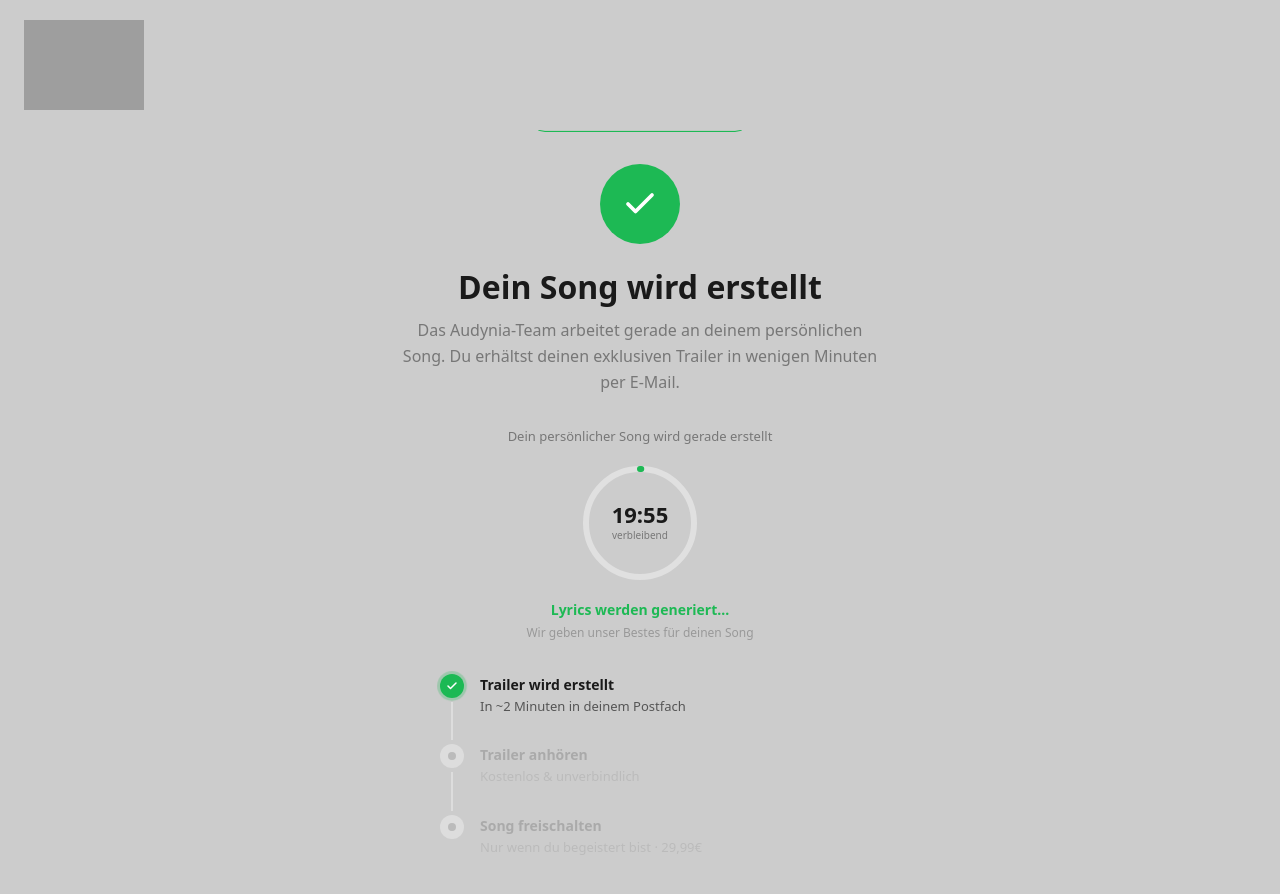
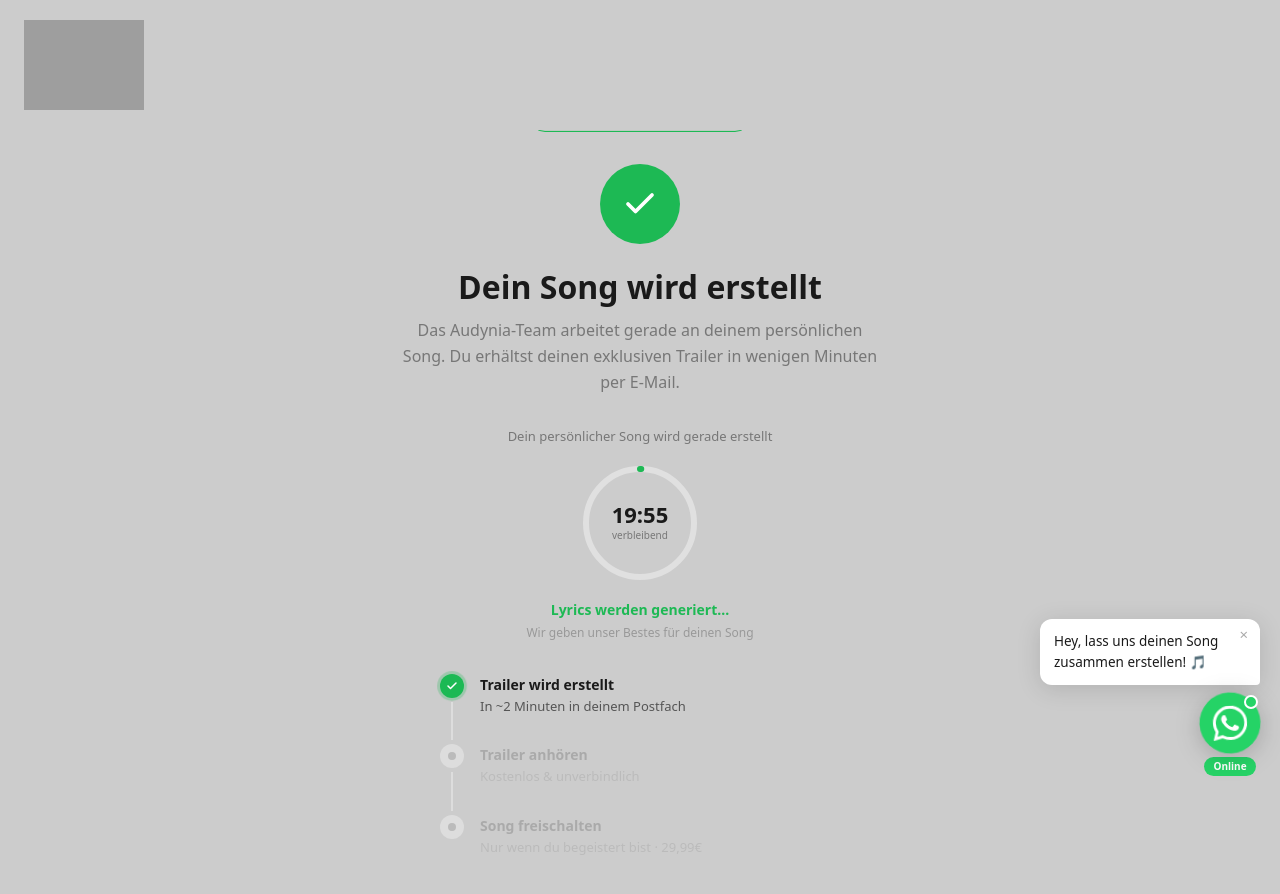
Before and after one commit to raouiata1/vowlyra, a Next.js app: page /success in a window 1280 px wide. Shown: the top 894 px of the page. Built offline with nearby package versions, Linux system fonts and the light colour scheme; grey boxes are pictures that could not be loaded.

Commit message:
ChatBar: Welcome-Blase nach 4s; Success-Seite: ChatBar statt rohem Crisp
Co-Authored-By: Claude Sonnet 4.6 <noreply@anthropic.com>

```diff
--- a/src/app/success/page.tsx
+++ b/src/app/success/page.tsx
@@ -2,6 +2,7 @@
 
 import { useState, useEffect } from "react";
 import Image from "next/image";
+import ChatBar from "@/components/ChatBar";
 
 
 const TOTAL_SECONDS = 1200; // 20 minutes
@@ -40,19 +41,6 @@ export default function SuccessPage() {
   const [email, setEmail]         = useState("");
   const [labelKey, setLabelKey]   = useState(0);
 
-  // Load Crisp on page mount — widget appears automatically bottom-right
-  useEffect(() => {
-    window.$crisp = [];
-    window.CRISP_WEBSITE_ID = "13d9d527-448d-4c25-bb2d-ce315a673134";
-    const script = document.createElement("script");
-    script.src = "https://client.crisp.chat/l.js";
-    script.async = true;
-    document.head.appendChild(script);
-
-    return () => {
-      document.head.removeChild(script);
-    };
-  }, []);
 
   useEffect(() => {
     const stored = sessionStorage.getItem("audynia_email");
@@ -72,6 +60,7 @@ export default function SuccessPage() {
   useEffect(() => { setLabelKey((k) => k + 1); }, [currentLabel]);
 
   return (
+    <>
     <div style={{ background: "#CCCCCC", minHeight: "100vh", fontFamily: "system-ui, -apple-system, sans-serif" }}>
       <style>{`
         @keyframes checkIn {
@@ -238,5 +227,7 @@ export default function SuccessPage() {
 
       </div>
     </div>
+    <ChatBar />
+    </>
   );
 }
--- a/src/components/ChatBar.tsx
+++ b/src/components/ChatBar.tsx
@@ -16,12 +16,22 @@ type Phase =
 export default function ChatBar() {
   const [phase, setPhase] = useState<Phase>("idle");
   const [input, setInput] = useState("");
+  const [showBubble, setShowBubble] = useState(false);
   const inputRef = useRef<HTMLInputElement>(null);
 
   // ── silently pre-load Crisp after 5 s of idle time ──────────────────────
-  // The script loads in the background; the widget stays hidden until handoff.
   useEffect(() => {
     const t = setTimeout(loadCrisp, 5_000);
+    return () => clearTimeout(t);
+  }, []);
+
+  // ── auto-show welcome bubble once per session after 4 s ──────────────────
+  useEffect(() => {
+    if (sessionStorage.getItem("audynia_bubble_shown")) return;
+    const t = setTimeout(() => {
+      setShowBubble(true);
+      sessionStorage.setItem("audynia_bubble_shown", "1");
+    }, 4_000);
     return () => clearTimeout(t);
   }, []);
 
@@ -269,6 +279,37 @@ export default function ChatBar() {
         </div>
       )}
 
+      {/* ── welcome bubble ───────────────────────────────────────────────── */}
+      {showBubble && !panelVisible && (
+        <div style={{
+          position: "relative",
+          marginBottom: 8,
+          background: "#fff",
+          borderRadius: "12px 12px 4px 12px",
+          padding: "12px 32px 12px 14px",
+          boxShadow: "0 4px 24px rgba(0,0,0,0.13)",
+          maxWidth: 220,
+          fontSize: 13.5,
+          lineHeight: 1.55,
+          color: "#1a1a1a",
+          animation: "cb-slide-up 0.35s ease",
+          cursor: "pointer",
+        }}
+          onClick={() => { setShowBubble(false); setPhase("open"); }}
+        >
+          Hey, lass uns deinen Song zusammen erstellen! 🎵
+          <button
+            onClick={(e) => { e.stopPropagation(); setShowBubble(false); }}
+            style={{
+              position: "absolute", top: 6, right: 8,
+              background: "none", border: "none",
+              cursor: "pointer", fontSize: 15,
+              color: "#aaa", lineHeight: 1, padding: "2px 4px",
+            }}
+          >×</button>
+        </div>
+      )}
+
       {/* ── floating logo (no frame) ──────────────────────────────────────── */}
       <div style={{ display: "flex", flexDirection: "column", alignItems: "center", gap: 4 }}>
         <style>{`
@@ -284,7 +325,7 @@ export default function ChatBar() {
         `}</style>
 
         <div style={{ position: "relative", cursor: "pointer" }}
-          onClick={() => setPhase((p) => (p === "idle" ? "open" : "idle"))}>
+          onClick={() => { setShowBubble(false); setPhase((p) => (p === "idle" ? "open" : "idle")); }}>
 
           {/* WhatsApp logo — animated when closed, × when open */}
           {panelVisible ? (
```
